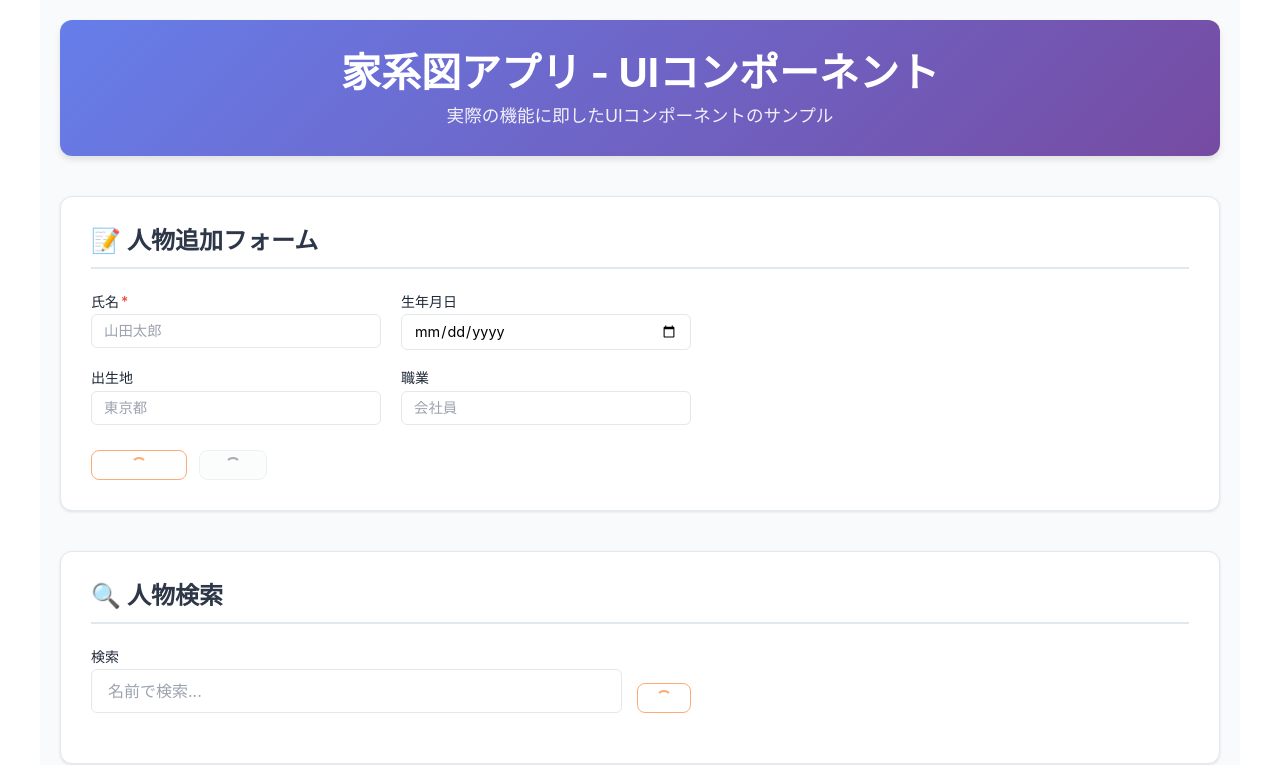
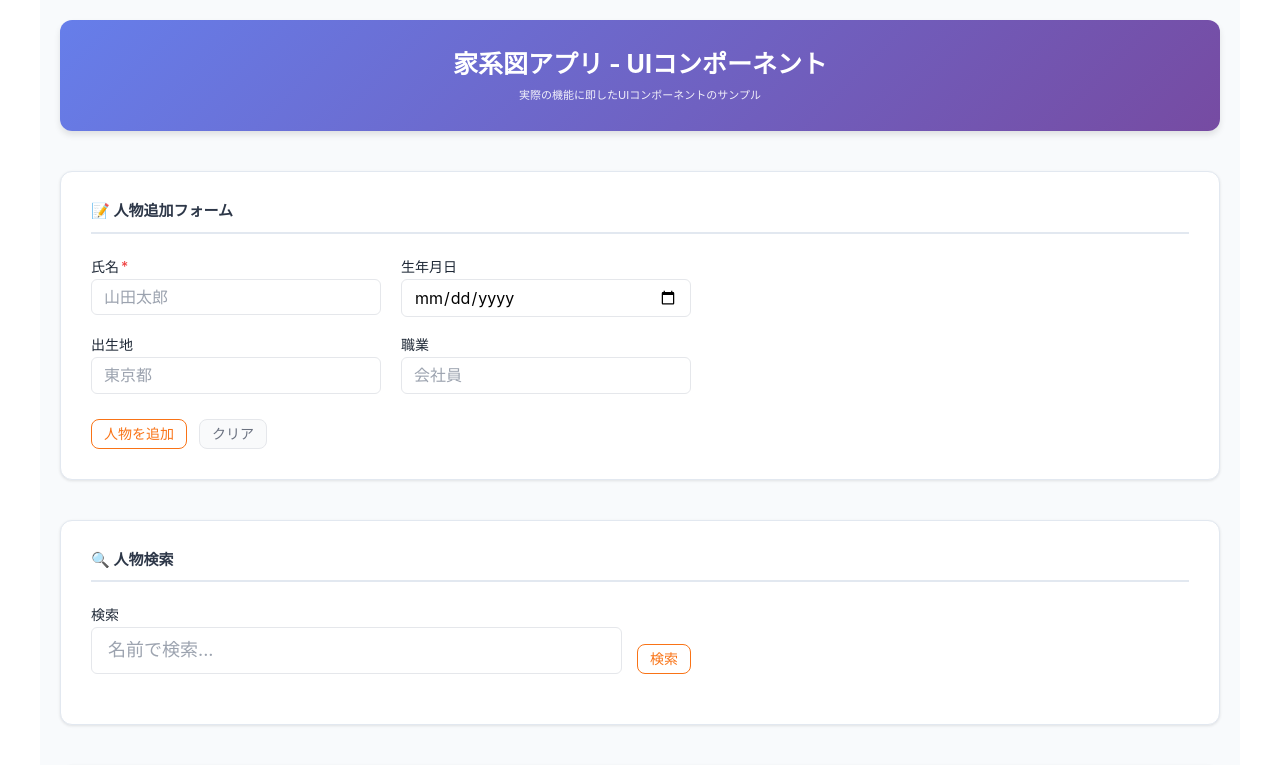
Before and after one commit to yuki1567/my-family-tree, a Nuxt app in the folder apps/frontend/: page /components-demo in a window 1280 px wide. Shown: the top 765 px of the page. Built offline with nearby package versions, Linux system fonts and the light colour scheme.

Commit message:
fix: HTMLでサイズを決定

```diff
--- a/apps/frontend/assets/css/main.css
+++ b/apps/frontend/assets/css/main.css
@@ -29,6 +29,11 @@
   --color-text-secondary: #9ca3af;
 }
 
+/* ルートフォントサイズ設定（1rem = 10px） */
+html {
+  font-size: 62.5%; /* 16px × 62.5% = 10px */
+}
+
 /* 基本スタイル */
 body {
   font-family:
--- a/apps/frontend/components/atoms/AppButton.vue
+++ b/apps/frontend/components/atoms/AppButton.vue
@@ -5,10 +5,13 @@
     :class="buttonClasses"
     @click="handleClick"
   >
-    <span v-if="isLoading" class="loading-spinner" />
-    <span :class="{ 'content-hidden': isLoading }">
+    <template v-if="isLoading">
+      <span class="loading-spinner" />
+      <span class="loading-text">読み込み中...</span>
+    </template>
+    <template v-else>
       <slot />
-    </span>
+    </template>
   </button>
 </template>
 
@@ -26,7 +29,7 @@ const props = withDefaults(defineProps<Props>(), {
   variant: 'primary',
   type: 'button',
   isDisabled: false,
-  isLoading: true,
+  isLoading: false,
 })
 
 type Emits = {
@@ -39,7 +42,6 @@ const buttonClasses = computed(() => [
   'app-button',
   `app-button--${props.variant}`,
   {
-    'app-button--disabled': props.isDisabled,
     'app-button--loading': props.isLoading,
   },
 ])
@@ -53,17 +55,17 @@ const handleClick = (event: MouseEvent): void => {
 
 <style scoped>
 .app-button {
-  position: relative;
   display: inline-flex;
   align-items: center;
   justify-content: center;
-  border-radius: 8px;
-  font-weight: 500;
+  gap: 0.3rem;
+  border-radius: 0.8rem;
   cursor: pointer;
   transition: all 0.2s ease-in-out;
-  font-family: inherit;
-  padding: 0.375rem 0.75rem;
-  font-size: 0.875rem;
+  padding: 0.6rem 1.2rem;
+  font-size: 1.4rem;
+  min-width: fit-content;
+  white-space: nowrap;
 }
 
 /* Variants */
@@ -79,7 +81,6 @@ const handleClick = (event: MouseEvent): void => {
 }
 
 .app-button--secondary {
-  background-color: white;
   background-color: #f9fafb;
   color: #6b7280;
   border: 1px solid #e5e7eb;
@@ -103,9 +104,10 @@ const handleClick = (event: MouseEvent): void => {
 }
 
 /* States */
-.app-button--disabled,
 .app-button:disabled {
   opacity: 0.6;
+  color: #6b7280;
+  border: 1px solid #6b7280;
   cursor: not-allowed;
 }
 
@@ -114,17 +116,13 @@ const handleClick = (event: MouseEvent): void => {
 }
 
 .loading-spinner {
-  position: absolute;
-  width: 16px;
-  height: 16px;
-  border: 2px solid transparent;
-  border-top: 2px solid currentColor;
+  width: 1.4rem;
+  height: 1.4rem;
+  border: 0.2rem solid transparent;
+  border-top: 0.2rem solid currentColor;
   border-radius: 50%;
   animation: spin 1s linear infinite;
-}
-
-.content-hidden {
-  opacity: 0;
+  flex-shrink: 0;
 }
 
 @keyframes spin {
--- a/apps/frontend/components/atoms/FormField.vue
+++ b/apps/frontend/components/atoms/FormField.vue
@@ -120,7 +120,7 @@ const handleInput = (event: Event): void => {
 }
 
 .form-field__label {
-  font-size: 0.875rem;
+  font-size: 1.4rem;
   font-weight: 500;
   color: var(--color-text);
   display: flex;
@@ -141,7 +141,7 @@ const handleInput = (event: Event): void => {
   border: 1px solid var(--color-border);
   border-radius: 6px;
   background-color: var(--color-background);
-  font-size: 0.9rem;
+  font-size: 1.6rem;
   transition: all 0.2s ease-in-out;
   font-family: inherit;
 }
@@ -158,18 +158,18 @@ const handleInput = (event: Event): void => {
 
 /* Sizes */
 .form-field__input--small {
-  padding: 0.375rem 0.75rem;
-  font-size: 0.875rem;
+  padding: 0.6rem 1.2rem;
+  font-size: 1.4rem;
 }
 
 .form-field__input--medium {
-  padding: 0.5rem 0.75rem;
-  font-size: 0.9rem;
+  padding: 0.8rem 1.2rem;
+  font-size: 1.6rem;
 }
 
 .form-field__input--large {
-  padding: 0.75rem 1rem;
-  font-size: 1rem;
+  padding: 1.2rem 1.6rem;
+  font-size: 1.8rem;
 }
 
 /* States */
@@ -194,12 +194,12 @@ const handleInput = (event: Event): void => {
 }
 
 .form-field__error {
-  font-size: 0.75rem;
+  font-size: 1.2rem;
   color: #ef4444;
 }
 
 .form-field__help {
-  font-size: 0.75rem;
+  font-size: 1.2rem;
   color: var(--color-text-secondary);
 }
 </style>
--- a/apps/frontend/pages/index.vue
+++ b/apps/frontend/pages/index.vue
@@ -47,7 +47,7 @@ import {
   display: flex;
   justify-content: space-between;
   align-items: center;
-  padding: 1rem 1rem;
+  padding: 1.6rem 1.6rem;
   background-color: var(--color-background);
   border-top: 3px solid var(--color-primary);
   border-bottom: 1px solid var(--color-border);
@@ -56,18 +56,18 @@ import {
 .app-title {
   margin: 0;
   color: var(--color-primary);
-  font-size: 1.2rem;
+  font-size: 1.9rem;
   font-weight: 600;
 }
 
 .settings-btn {
-  padding: 0.3rem 1rem;
+  padding: 0.5rem 1.6rem;
   background-color: var(--color-background);
   color: var(--color-primary);
   border: 1px solid var(--color-primary);
   border-radius: 8px;
   cursor: pointer;
-  font-size: 0.9rem;
+  font-size: 1.6rem;
 }
 
 .settings-btn:hover {
@@ -86,7 +86,7 @@ import {
 .family-tree-area {
   flex: 1;
   background-color: #f1f5f9;
-  padding: 1rem;
+  padding: 1.6rem;
   overflow: auto;
 }
 
@@ -96,7 +96,7 @@ import {
   display: flex;
   align-items: center;
   justify-content: center;
-  padding: 2rem;
+  padding: 3.2rem;
 }
 
 /* アイコンテスト 後で削除*/
@@ -106,7 +106,7 @@ import {
 
 .icons {
   display: flex;
-  gap: 1rem;
+  gap: 1.6rem;
   justify-content: center;
 }
 
@@ -127,14 +127,14 @@ import {
 
 .tree-placeholder {
   text-align: center;
-  padding: 2rem;
+  padding: 3.2rem;
   border: 2px dashed var(--color-border);
   border-radius: 8px;
   background-color: var(--color-surface);
 }
 
 .tree-placeholder h2 {
-  margin: 0 0 0.5rem 0;
+  margin: 0 0 0.8rem 0;
   color: var(--color-text);
 }
 
@@ -148,17 +148,17 @@ import {
   flex: 0 0 200px;
   background-color: var(--color-surface);
   border-left: 1px solid var(--color-border);
-  padding: 1rem;
+  padding: 1.6rem;
   overflow-y: auto;
 }
 
 .control-group {
-  margin-bottom: 1.5rem;
+  margin-bottom: 2.4rem;
 }
 
 .control-group h3 {
-  margin: 0 0 0.5rem 0;
-  font-size: 0.9rem;
+  margin: 0 0 0.8rem 0;
+  font-size: 1.6rem;
   color: var(--color-text);
   font-weight: 600;
 }
@@ -166,13 +166,13 @@ import {
 .control-btn {
   display: block;
   width: 100%;
-  margin-bottom: 0.5rem;
-  padding: 0.5rem;
+  margin-bottom: 0.8rem;
+  padding: 0.8rem;
   background-color: var(--color-background);
   border: 1px solid var(--color-border);
   border-radius: 4px;
   cursor: pointer;
-  font-size: 0.9rem;
+  font-size: 1.6rem;
 }
 
 .control-btn:hover {
```
